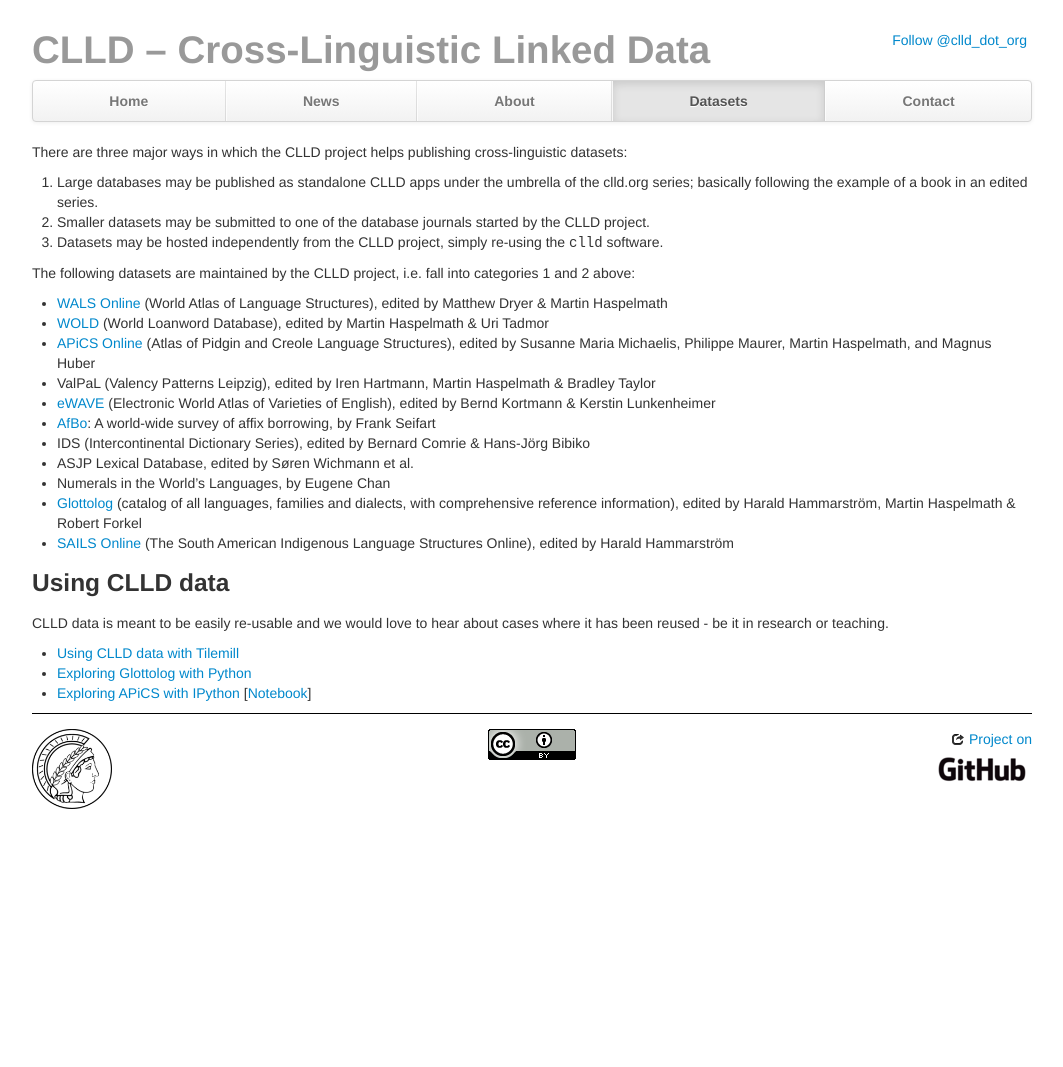
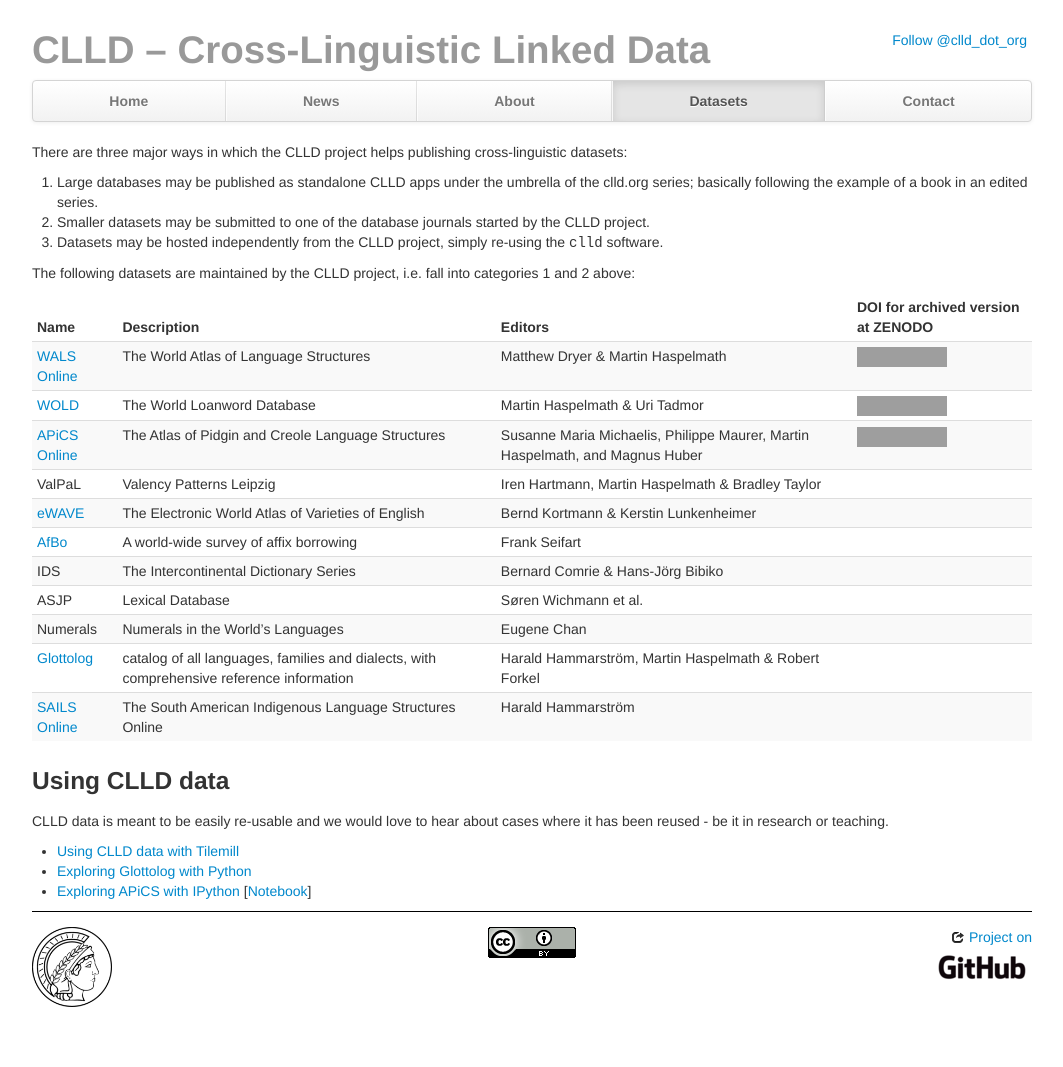
Before and after one commit to clld/clld.github.io, a Jekyll site: the page built from datasets.html, in a window 1280 px wide. Shown: the whole page, without its empty margins (108-1171 px from the left). Built offline with Jekyll 4.4.1, drawn with Linux system fonts in a browser that asks for light colours; nearby versions of some CDN libraries; comment, search, counter and statistics services are not loaded; before the commit the page ends 900 px from its top, so only the background shows below that; grey boxes are pictures that could not be loaded.

Commit message:
started roll-out of DOIs via ZENODO

```diff
--- a/datasets.html
+++ b/datasets.html
@@ -27,35 +27,81 @@
     and 2 above:
 </p>
 
-<ul>
-  <li>
-    <a href="http://wals.info">WALS Online</a> (World Atlas of Language Structures), edited by Matthew Dryer &amp; Martin Haspelmath
-  </li>
-  <li>
-    <a href="http://wold.livingsources.org">WOLD</a> (World Loanword Database), edited by Martin Haspelmath &amp; Uri Tadmor
-  </li>
-  <li>
-    <a href="http://apics-online.info">APiCS Online</a> (Atlas of Pidgin and Creole Language Structures), edited by Susanne Maria Michaelis, Philippe Maurer, Martin Haspelmath, and Magnus Huber
-  </li>
-  <li>
-    ValPaL (Valency Patterns Leipzig), edited by Iren Hartmann, Martin Haspelmath &amp; Bradley Taylor
-  </li>
-  <li>
-    <a href="http://ewave-atlas.org">eWAVE</a> (Electronic World Atlas of Varieties of English), edited by Bernd Kortmann &amp; Kerstin Lunkenheimer
-  </li>
-  <li>
-    <a href="http://afbo.info">AfBo</a>: A world-wide survey of affix borrowing, by Frank Seifart
-  </li>
-  <li>IDS (Intercontinental Dictionary Series), edited by Bernard Comrie &amp; Hans-Jörg Bibiko</li>
-  <li>ASJP Lexical Database, edited by Søren Wichmann et al.</li>
-  <li>Numerals in the World’s Languages, by Eugene Chan</li>
-    <li>
-        <a href="http://glottolog.org">Glottolog</a> (catalog of all languages, families and dialects, with comprehensive reference information), edited by Harald Hammarström, Martin Haspelmath &amp; Robert Forkel
-    </li>
-  <li>
-    <a href="http://sails.clld.org">SAILS Online</a> (The South American Indigenous Language Structures Online), edited by Harald Hammarström
-  </li>
-</ul>
+<table class="table table-condensed table-striped">
+    <thead>
+        <tr>
+            <th>Name</th><th>Description</th><th>Editors</th><th>DOI for archived version at ZENODO</th>
+        </tr>
+    </thead>
+    <tbody>
+        <tr>
+            <td><a href="http://wals.info">WALS Online</a></td>
+            <td>The World Atlas of Language Structures</td>
+            <td>Matthew Dryer &amp; Martin Haspelmath</td>
+            <td><a href="http://dx.doi.org/10.5281/zenodo.11040"><img src="https://zenodo.org/badge/doi/10.5281/zenodo.11040.png" alt="10.5281/zenodo.11040"></a></td>
+        </tr>
+        <tr>
+            <td><a href="http://wold.livingsources.org">WOLD</a></td>
+            <td>The World Loanword Database</td>
+            <td>Martin Haspelmath &amp; Uri Tadmor</td>
+            <td><a href="http://dx.doi.org/10.5281/zenodo.11137"><img src="https://zenodo.org/badge/doi/10.5281/zenodo.11137.png" alt="10.5281/zenodo.11137"></a></td>
+        </tr>
+        <tr>
+            <td><a href="http://apics-online.info">APiCS Online</a></td>
+            <td>The Atlas of Pidgin and Creole Language Structures</td>
+            <td>Susanne Maria Michaelis, Philippe Maurer, Martin Haspelmath, and Magnus Huber</td>
+            <td><a href="http://dx.doi.org/10.5281/zenodo.11135"><img src="https://zenodo.org/badge/doi/10.5281/zenodo.11135.png" alt="10.5281/zenodo.11135"></a></td>
+        </tr>
+        <tr>
+            <td>ValPaL</td>
+            <td>Valency Patterns Leipzig</td>
+            <td>Iren Hartmann, Martin Haspelmath &amp; Bradley Taylor</td>
+            <td> </td>
+        </tr>
+        <tr>
+            <td><a href="http://ewave-atlas.org">eWAVE</a></td>
+            <td>The Electronic World Atlas of Varieties of English</td>
+            <td>Bernd Kortmann &amp; Kerstin Lunkenheimer</td>
+            <td> </td>
+        </tr>
+        <tr>
+            <td><a href="http://afbo.info">AfBo</a></td>
+            <td>A world-wide survey of affix borrowing</td>
+            <td>Frank Seifart</td>
+            <td> </td>
+        </tr>
+        <tr>
+            <td>IDS</td>
+            <td>The Intercontinental Dictionary Series</td>
+            <td>Bernard Comrie &amp; Hans-Jörg Bibiko</td>
+            <td> </td>
+        </tr>
+        <tr>
+            <td>ASJP</td>
+            <td>Lexical Database</td>
+            <td>Søren Wichmann et al.</td>
+            <td> </td>
+        </tr>
+        <tr>
+            <td>Numerals</td>
+            <td>Numerals in the World’s Languages</td>
+            <td>Eugene Chan</td>
+            <td> </td>
+        </tr>
+        <tr>
+            <td><a href="http://glottolog.org">Glottolog</a></td>
+            <td>catalog of all languages, families and dialects, with comprehensive reference information</td>
+            <td>Harald Hammarström, Martin Haspelmath &amp; Robert Forkel</td>
+            <td> </td>
+        </tr>
+        <tr>
+            <td><a href="http://sails.clld.org">SAILS Online</a></td>
+            <td>The South American Indigenous Language Structures Online</td>
+            <td>Harald Hammarström</td>
+            <td> </td>
+        </tr>
+    </tbody>
+</table>
 
 <h3>Using CLLD data</h3>
 <p>
```
